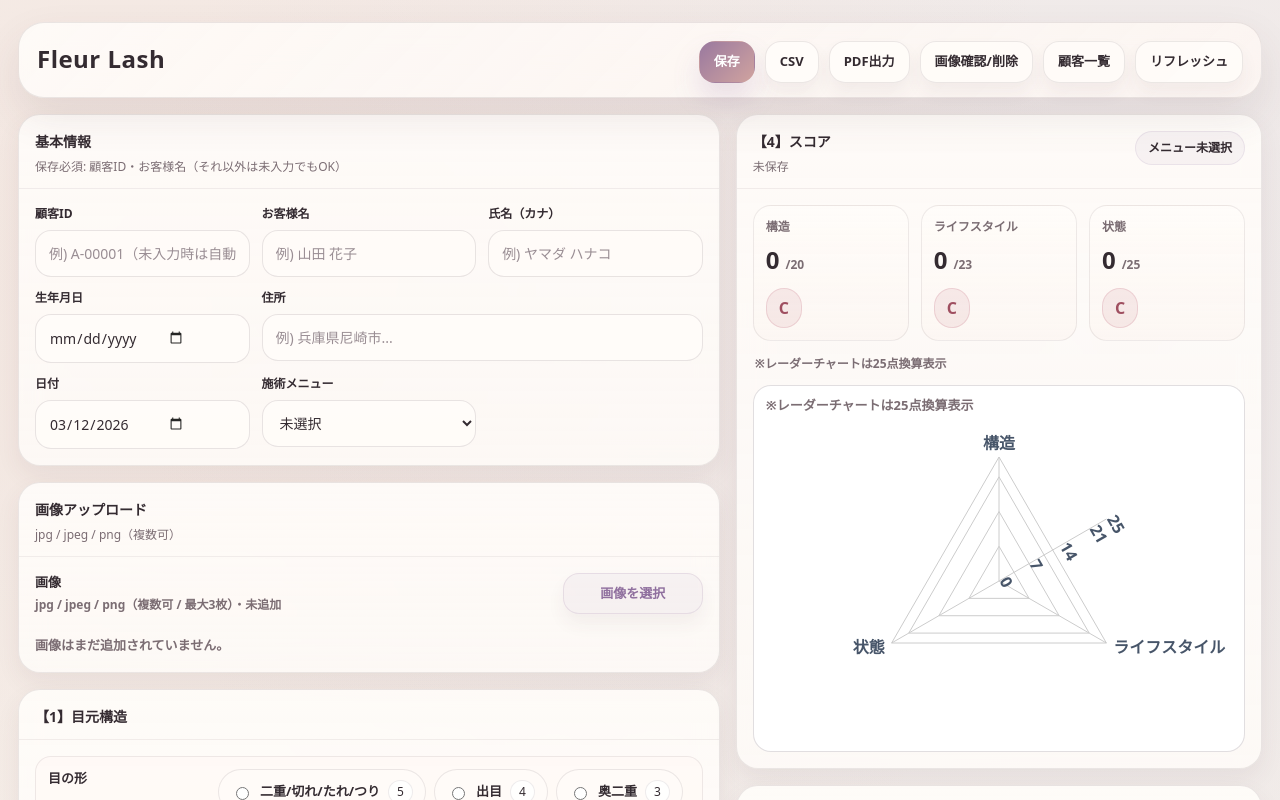
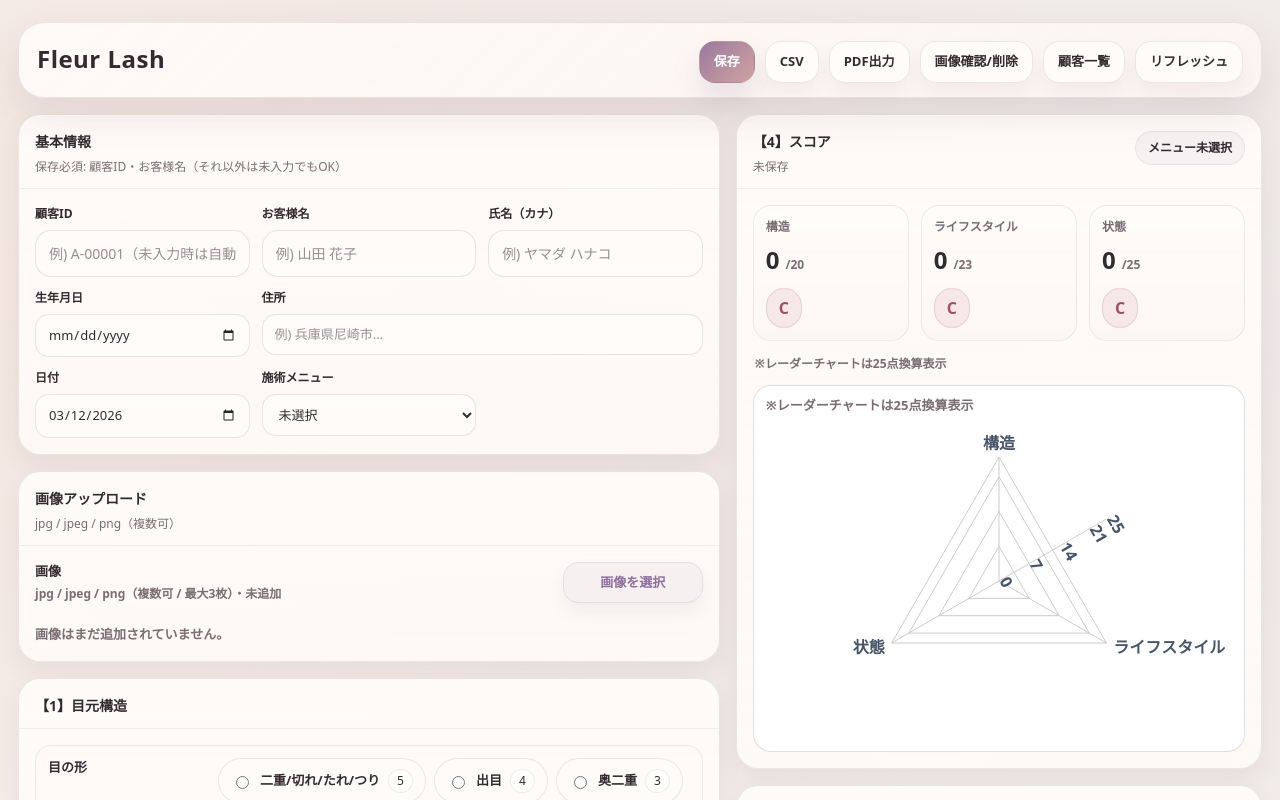
Before and after one commit to fleurlashsalon/lash-carte-app, a React (Vite) app: page / in a window 1280 px wide. Shown: the top 800 px of the page. Built offline with nearby package versions, Linux system fonts and the light colour scheme.

Commit message:
update app

```diff
--- a/src/index.css
+++ b/src/index.css
@@ -313,6 +313,22 @@ textarea {
 
 .dateInput::-webkit-calendar-picker-indicator {
   opacity: 0.85;
+}
+
+/* 基本情報の一部入力（iPadで干渉しやすい項目）を小さめに */
+.basicInfoGrid .fieldBirthday .textInput,
+.basicInfoGrid .fieldSpan2 .textInput,
+.basicInfoGrid .fieldVisitDate .textInput,
+.basicInfoGrid .fieldMenuType .selectInput {
+  min-height: 40px;
+  padding: 10px 12px;
+  font-size: 13px;
+  border-radius: 14px;
+}
+
+/* date入力の右端干渉を抑えつつ、全体を小さめに */
+.basicInfoGrid .dateInput {
+  padding-right: 56px;
 }
 
 .textInput::placeholder {
```
